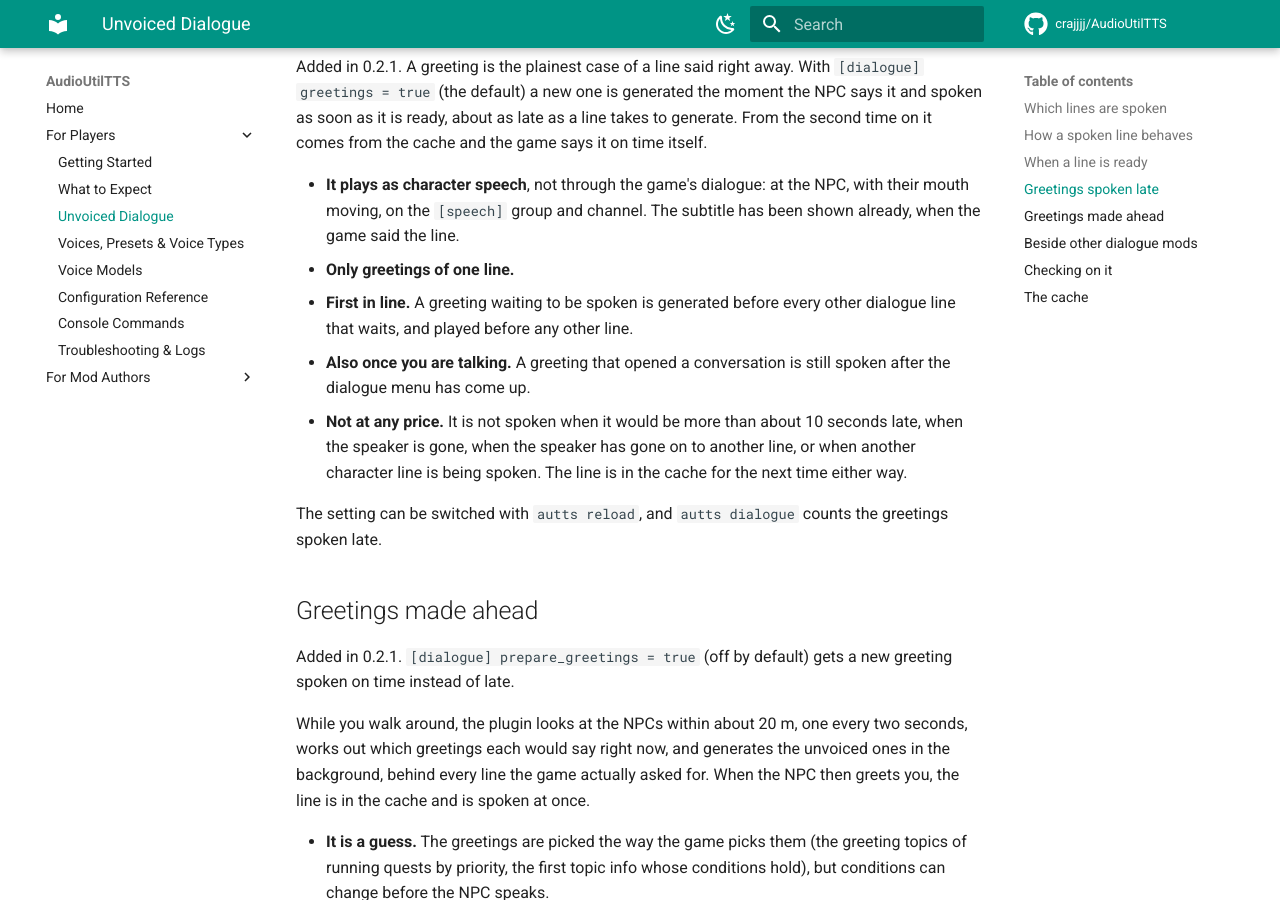
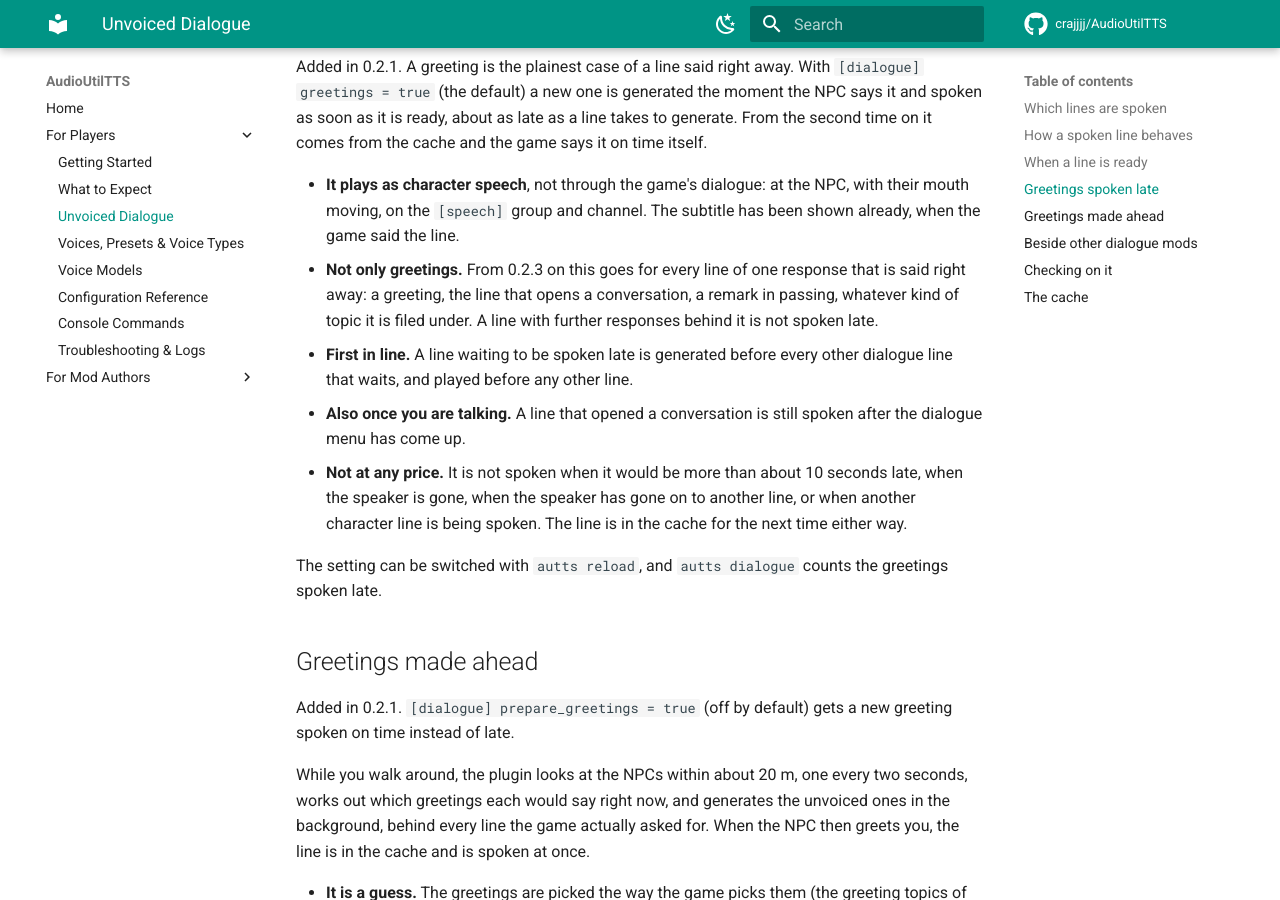
Before and after one commit to crajjjj/AudioUtilTTS, an MkDocs documentation site: the page built from docs/players/unvoiced-dialogue.md, in a window 1280 px wide and 900 px high, scrolled down 2003 px. Built offline with MkDocs 1.6.1 and Material for MkDocs 9.7.7, drawn with Linux system fonts in a browser that asks for light colours; comment, search, counter and statistics services are not loaded.

```diff
--- a/docs/players/unvoiced-dialogue.md
+++ b/docs/players/unvoiced-dialogue.md
@@ -41,9 +41,9 @@ A new line has to be generated first, and the game is never made to wait for tha
 Added in 0.2.1. A greeting is the plainest case of a line said right away. With `[dialogue] greetings = true` (the default) a new one is generated the moment the NPC says it and spoken as soon as it is ready, about as late as a line takes to generate. From the second time on it comes from the cache and the game says it on time itself.
 
 - **It plays as character speech**, not through the game's dialogue: at the NPC, with their mouth moving, on the `[speech]` group and channel. The subtitle has been shown already, when the game said the line.
-- **Only greetings of one line.**
-- **First in line.** A greeting waiting to be spoken is generated before every other dialogue line that waits, and played before any other line.
-- **Also once you are talking.** A greeting that opened a conversation is still spoken after the dialogue menu has come up.
+- **Not only greetings.** From 0.2.3 on this goes for every line of one response that is said right away: a greeting, the line that opens a conversation, a remark in passing, whatever kind of topic it is filed under. A line with further responses behind it is not spoken late.
+- **First in line.** A line waiting to be spoken late is generated before every other dialogue line that waits, and played before any other line.
+- **Also once you are talking.** A line that opened a conversation is still spoken after the dialogue menu has come up.
 - **Not at any price.** It is not spoken when it would be more than about 10 seconds late, when the speaker is gone, when the speaker has gone on to another line, or when another character line is being spoken. The line is in the cache for the next time either way.
 
 The setting can be switched with `autts reload`, and `autts dialogue` counts the greetings spoken late.
```
Also changed, not shown: README.md (+9 -6 lines), docs/authors/how-it-works.md (+1 -1 lines), docs/players/configuration.md (+1 -1 lines), docs/players/troubleshooting.md (+1 -1 lines), 4 other files.
